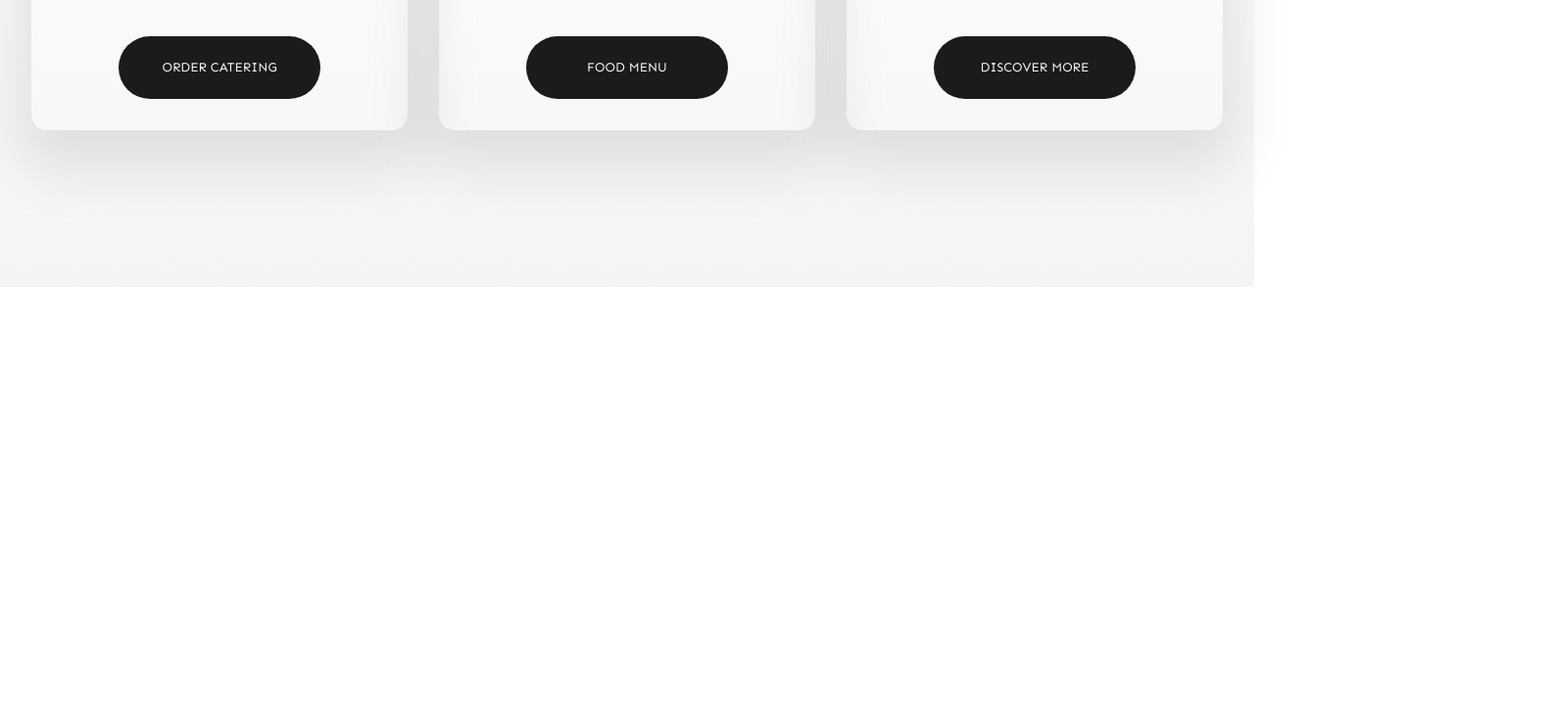
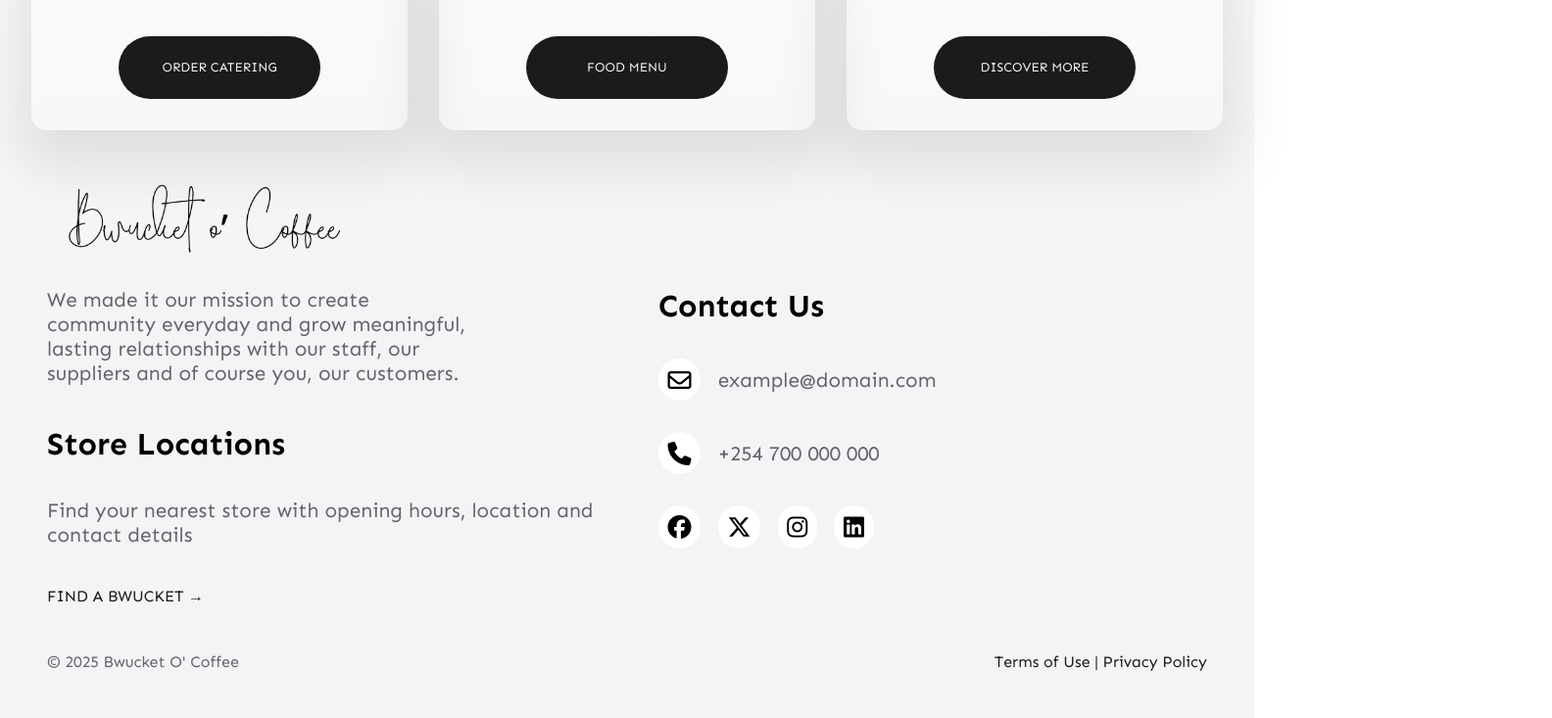
Before and after one commit to Tron-Only/bwucket-o-coffee, a plain HTML site: page index.html in a window 1280 px wide. Shown: the part 1618-2351 px from the top of the page at 98% size, 1584 px wide, since content can reach past the window. Before the commit the page ends 1911 px from the top, so only its background shows below. Drawn offline with Linux system fonts and the light colour scheme.

Commit message:
Finishing touches to the first draft of the coffee mockup

```diff
--- a/index.html
+++ b/index.html
@@ -95,5 +95,49 @@
         </div>
       </section>
     </main>
+
+    <footer>
+      <div class="left">
+        <img src="assets/Bucket-o-Cowfee.png" alt="logo" />
+        <p>
+          We made it our mission to create<br />
+          community everyday and grow meaningful,<br />
+          lasting relationships with our staff, our<br />
+          suppliers and of course you, our customers.
+        </p>
+
+        <h4>Store Locations</h4>
+        <p>
+          Find your nearest store with opening hours, location and contact
+          details
+        </p>
+        <a href="/">FIND A BWUCKET →</a>
+      </div>
+      <div class="right">
+        <h4>Contact Us</h4>
+        <div>
+          <i class="fa-regular fa-envelope"></i>
+          <p>example@domain.com</p>
+        </div>
+        <div>
+          <i class="fa-solid fa-phone"></i>
+          <p>+254 700 000 000</p>
+        </div>
+        <div>
+          <i class="fa-brands fa-facebook"></i
+          ><i class="fa-brands fa-x-twitter"></i
+          ><i class="fa-brands fa-instagram"></i
+          ><i class="fa-brands fa-linkedin"></i>
+        </div>
+      </div>
+    </footer>
+    <div class="footer">
+      <p>&copy; 2025 Bwucket O' Coffee</p>
+
+      <div>
+        <a href="/">Terms of Use | </a>
+        <a href="/">Privacy Policy</a>
+      </div>
+    </div>
   </body>
 </html>
--- a/src/style.css
+++ b/src/style.css
@@ -205,3 +205,64 @@
 .card p {
   font-size: 1.1em;
 }
+
+footer {
+  background-color: var(--accent-background2);
+  display: flex;
+  position: relative;
+  justify-content: space-between;
+}
+
+.left {
+  width: 50%;
+  padding-left: 3em;
+}
+
+.left > img {
+  width: 20em;
+  position: absolute;
+  top: -14em;
+}
+
+.left p,
+.right p {
+  width: 30em;
+  padding-bottom: 2em;
+  font-size: 1.3em;
+}
+
+.left h4,
+.right h4 {
+  font-size: 2em;
+  font-weight: bold;
+  margin-bottom: 1.1em;
+}
+
+.left a:hover {
+  text-decoration: underline;
+}
+
+.right p {
+  padding: 0;
+  align-self: center;
+}
+
+.right div {
+  display: flex;
+  gap: 1.1em;
+  margin-bottom: 2em;
+}
+
+.right i {
+  font-size: 1.5em;
+  background-color: var(--primary-background);
+  padding: 0.4em;
+  border-radius: 1em;
+}
+
+.footer {
+  display: flex;
+  justify-content: space-between;
+  background-color: var(--accent-background2);
+  padding: 3em;
+}
```
